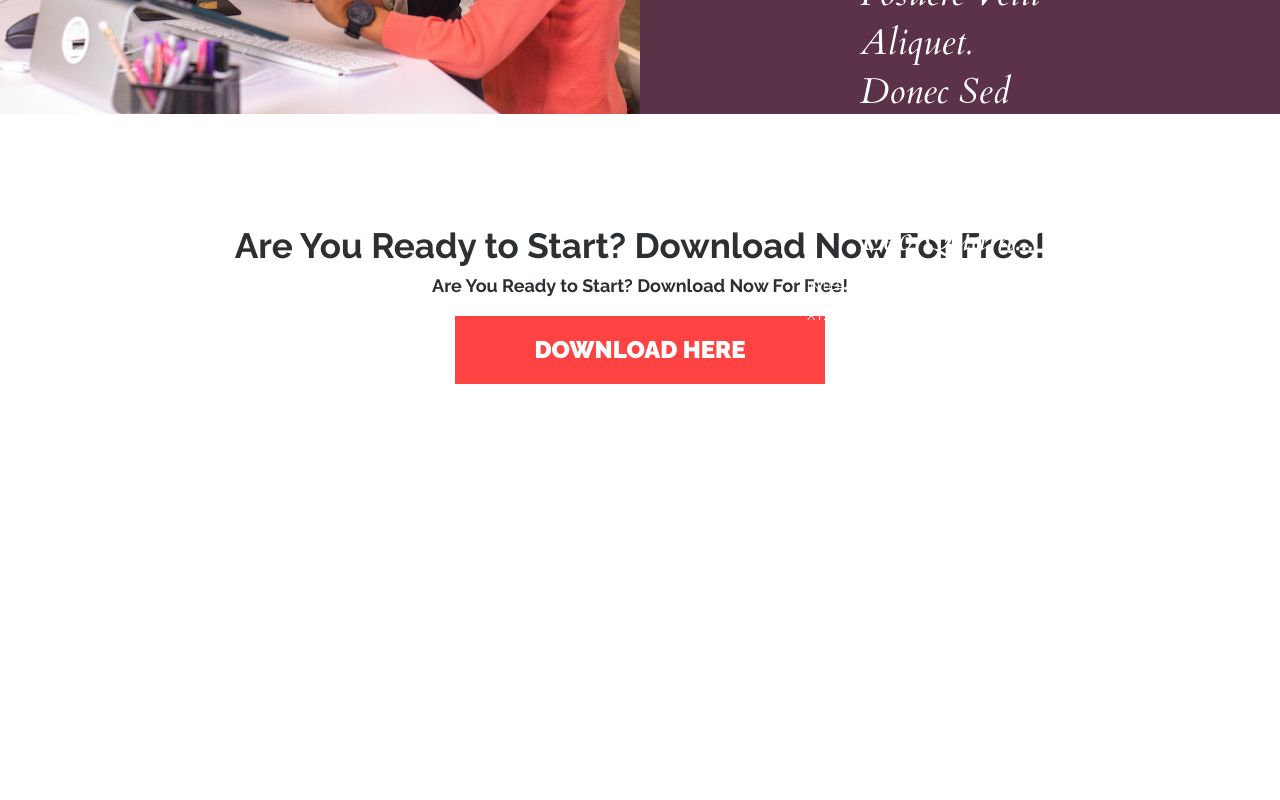
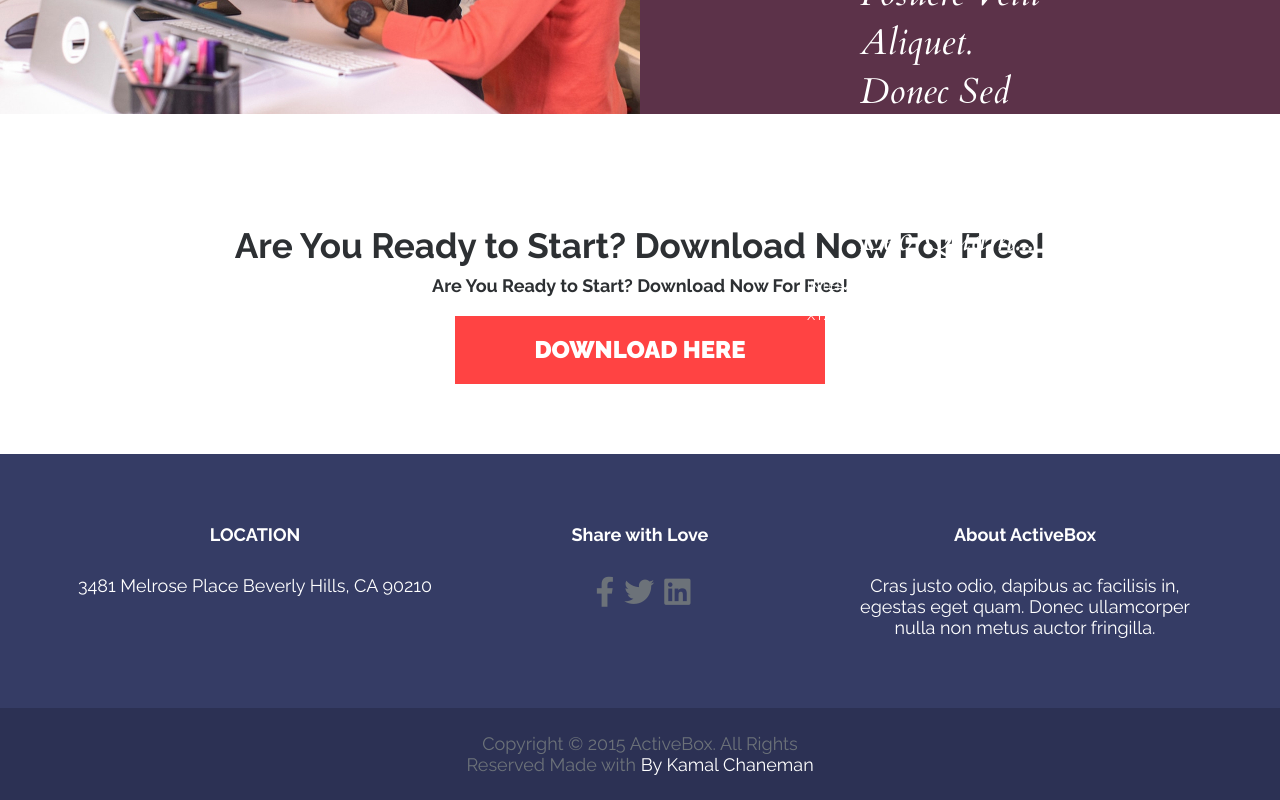
Before and after one commit to andronj/Stepanenko-Project-ActiveBox, a website built with Parcel: page src/index.html in a window 1280 px wide. Shown: the part 3543-4343 px from the top of the page. Before the commit the page ends 3997 px from the top, so only its background shows below. Built offline with nearby package versions, Linux system fonts and the light colour scheme.

Commit message:
add footer

```diff
--- a/src/index.html
+++ b/src/index.html
@@ -265,6 +265,43 @@
     <button class="btn">DOWNLOAD HERE</button>
  </div>
 </section>
+<section class="location">
+    <div class="container">
+        <div class="location-row">
+            <div class="location-addres">
+                <h3>LOCATION</h3>
+                <div class="location-addres-text">
+                    <p>3481 Melrose Place
+                        Beverly Hills, CA 90210</p>
+                </div>
+            </div>
+            <div class="location-icons">
+                <h3>Share with Love</h3>
+                <div class="location-menu">
+                <a href="#" class="location-contacts-links"><i class="fa-brands fa-facebook-f"></i></a>
+                <a href="#" class="location-contacts-links"><i class="fa-brands fa-twitter"></i></a>
+                <a href="#" class="location-contacts-links"><i class="fa-brands fa-linkedin"></i></a>
+                </div>
+            </div>
+            <div class="location-activebox">
+                <h3>About ActiveBox</h3>
+                <div class="location-activebox-text">
+                    <p>Cras justo odio, dapibus ac facilisis in, egestas eget quam. Donec ullamcorper nulla non metus auctor fringilla.</p>
+                </div>
+            </div>
+        </div>
+    </div>
+</section>
+<footer class="footer">
+    <div class="container">
+        <div class="footer-content">
+            <div class="footer-content-text">
+                <p>Copyright © 2015 ActiveBox. All Rights <br> Reserved
+                    Made with <span>By Kamal Chaneman</span></p>
+            </div>
+        </div>
+    </div>
+</footer>
 <script src="https://unpkg.com/swiper@8/swiper-bundle.min.js"></script>
 <script type="module" src="./js/index.js"></script>
 </body>
--- /dev/null
+++ b/src/scss/footer.scss
@@ -0,0 +1,17 @@
+.footer {
+    padding: 25px 0px;
+    background-color: rgba(44, 49, 84, 1);
+}
+.footer-content {
+
+}
+.footer-content-text {
+    text-align: center;
+    font-weight: 400;
+    font-size: 18px;
+    line-height: 21px;
+    color: $_grey;
+}
+.footer-content-text span {
+    color: $_white;
+}
--- /dev/null
+++ b/src/scss/location.scss
@@ -0,0 +1,47 @@
+.location {
+    padding: 70px 0px;
+    background-color: rgba(53, 60, 101, 1);
+}
+.location h3 {
+    font-weight: 700;
+    font-size: $_18px;
+    line-height: 21px;
+    color: $_white;
+    text-align: center;
+    margin-bottom: 30px;
+}
+.location p {
+    font-weight: 400;
+    font-size: $_18px;
+    line-height: 21px;
+    color: $_white;
+    text-align: center;
+}
+.location-row {
+    display: flex;
+    justify-content: space-between;
+    flex-wrap: wrap;
+    margin: 0 -15px;
+}
+.location-addres {
+    width: 370px;
+    margin: 0 15px;
+}
+.location-menu{
+    text-align: center;
+}
+.location-contacts-links{
+    color: $_grey;
+    font-size: $_30px;
+    margin-left: 6px;
+}
+
+.location-icons {
+    width: 320px;
+    margin: 0 15px;
+}
+
+.location-activebox {
+    width: 370px;
+    margin: 0 15px;
+}
--- a/src/scss/style.scss
+++ b/src/scss/style.scss
@@ -15,6 +15,8 @@
 @import '../scss/design.scss';
 @import '../scss/customers.scss';
 @import '../scss/slider.scss';
+@import '../scss/location.scss';
+@import '../scss/footer.scss';
 
 
 
```
